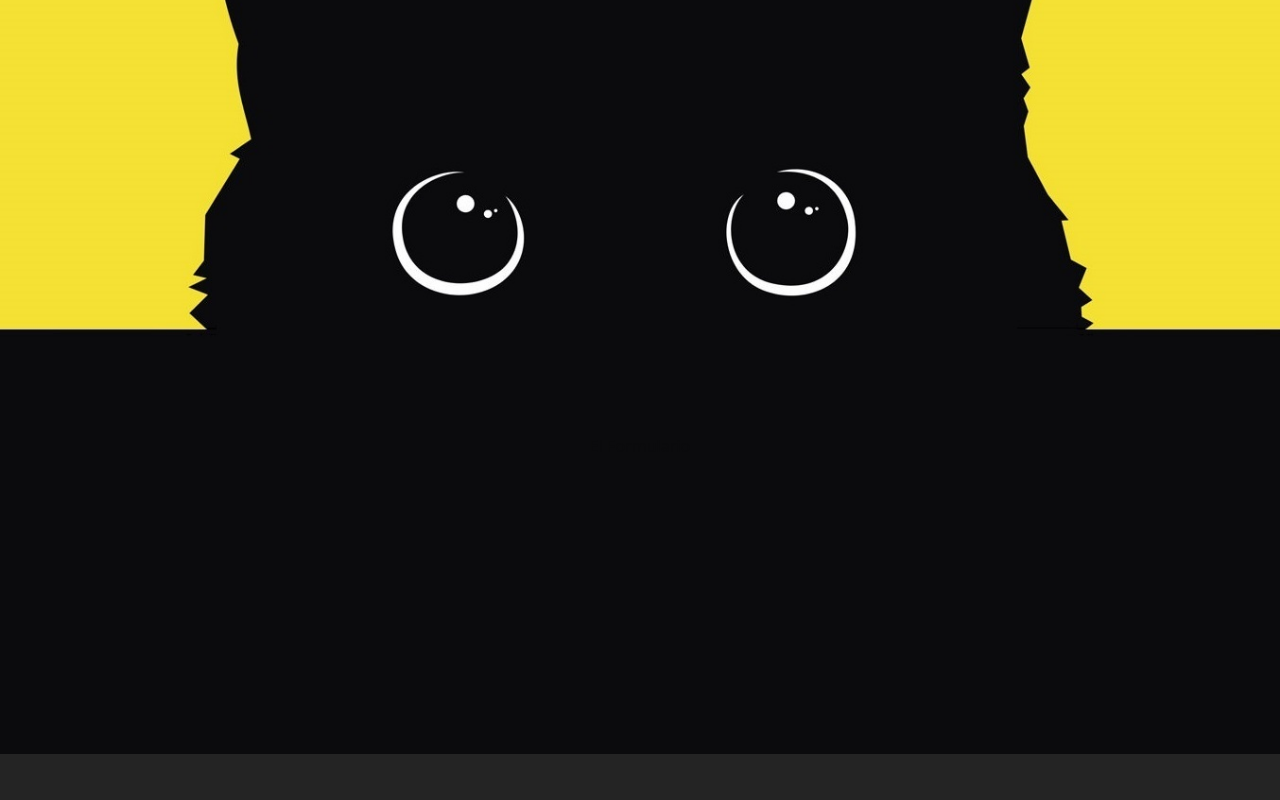
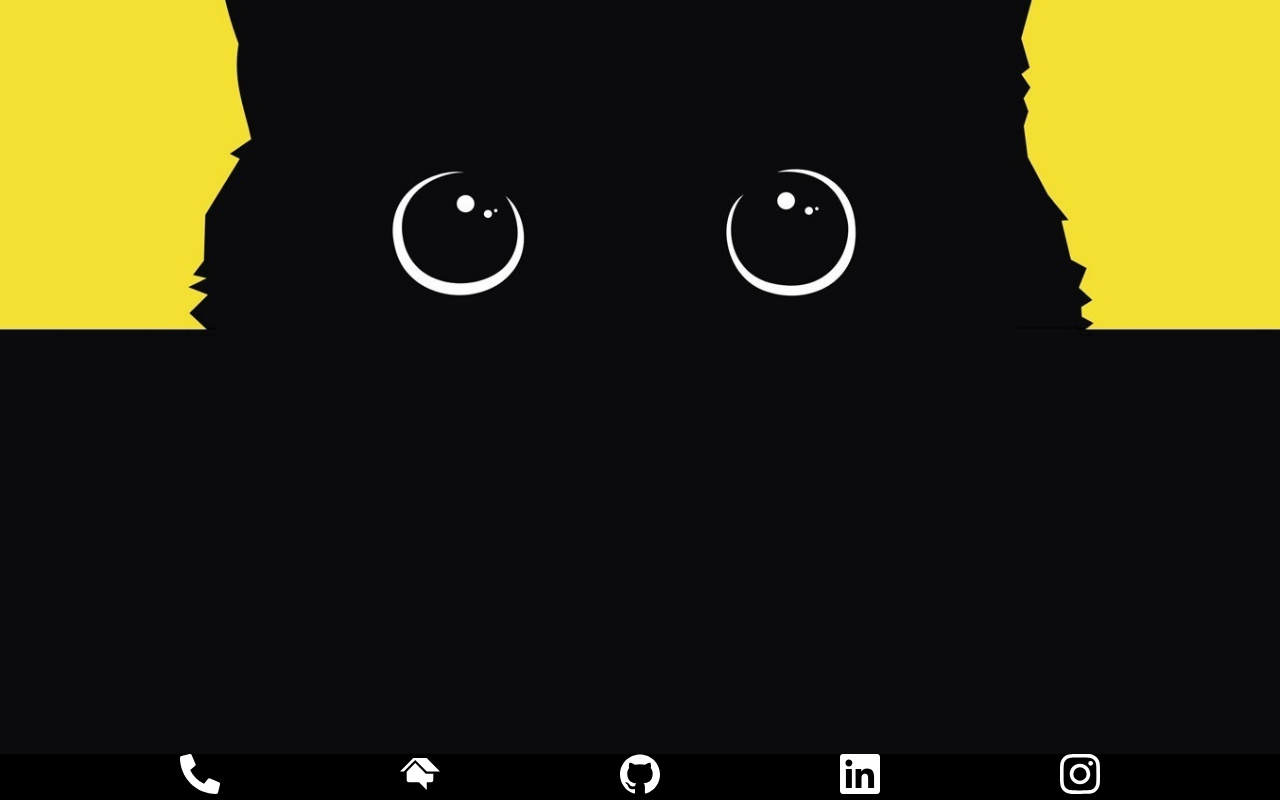
Before and after one commit to EmanFun/Portfolio, a React (Vite) app: page / in a window 1280 px wide. Shown: the part 982-1782 px from the top of the page. Before the commit the page ends 1736 px from the top, so only its background shows below. Built offline with nearby package versions, Linux system fonts and the light colour scheme.

Commit message:
added social compoennte and styles

```diff
--- a/src/App.jsx
+++ b/src/App.jsx
@@ -4,6 +4,7 @@ import './App.css'
 import { About } from './Components/Modules/AboutUs'
 import { Projects } from './Components/Modules/Projects'
 import  { Skills }  from './Components/Modules/TechSkills'
+import { Social } from './Components/Modules/Social'
 function App() {
 
 
@@ -13,6 +14,7 @@ function App() {
     <Projects/>
     <Skills/>
     <Contact/>
+    <Social/>
     </main>
   )
 }
--- /dev/null
+++ b/src/Components/Modules/Social/Social.jsx
@@ -0,0 +1,38 @@
+import React from "react";
+import { FaPhoneAlt } from "react-icons/fa";
+import { SiHomeadvisor } from "react-icons/si";
+import { SiGithub } from "react-icons/si";
+import { SiInstagram } from "react-icons/si";
+import { SiLinkedin } from "react-icons/si";
+
+
+
+import { container, social} from './social.module.css'
+
+const Social = () => {
+  return (
+    <footer className={container}>
+        <div className={social}>
+            <div>
+                <FaPhoneAlt color="white" size={40}/>
+            </div>
+            <div>
+                <SiHomeadvisor color="white" size={40}/>
+            </div>
+            <div>
+                <SiGithub color="white" size={40}/>
+            </div>
+            <div>
+                <SiLinkedin color="white" size={40}/>
+            </div>
+            <div>
+                <SiInstagram color="white" size={40}/>
+            </div>
+
+
+        </div>
+    </footer>
+  );
+};
+
+export default Social;
--- /dev/null
+++ b/src/Components/Modules/Social/index.js
@@ -0,0 +1 @@
+export { default as Social } from './Social';
--- /dev/null
+++ b/src/Components/Modules/Social/social.module.css
@@ -0,0 +1,11 @@
+.container{
+    background-color: black;
+    width: 100%;
+}
+
+.social{
+    display: flex;
+    align-items: center;
+    justify-content: space-evenly;
+
+}
```
